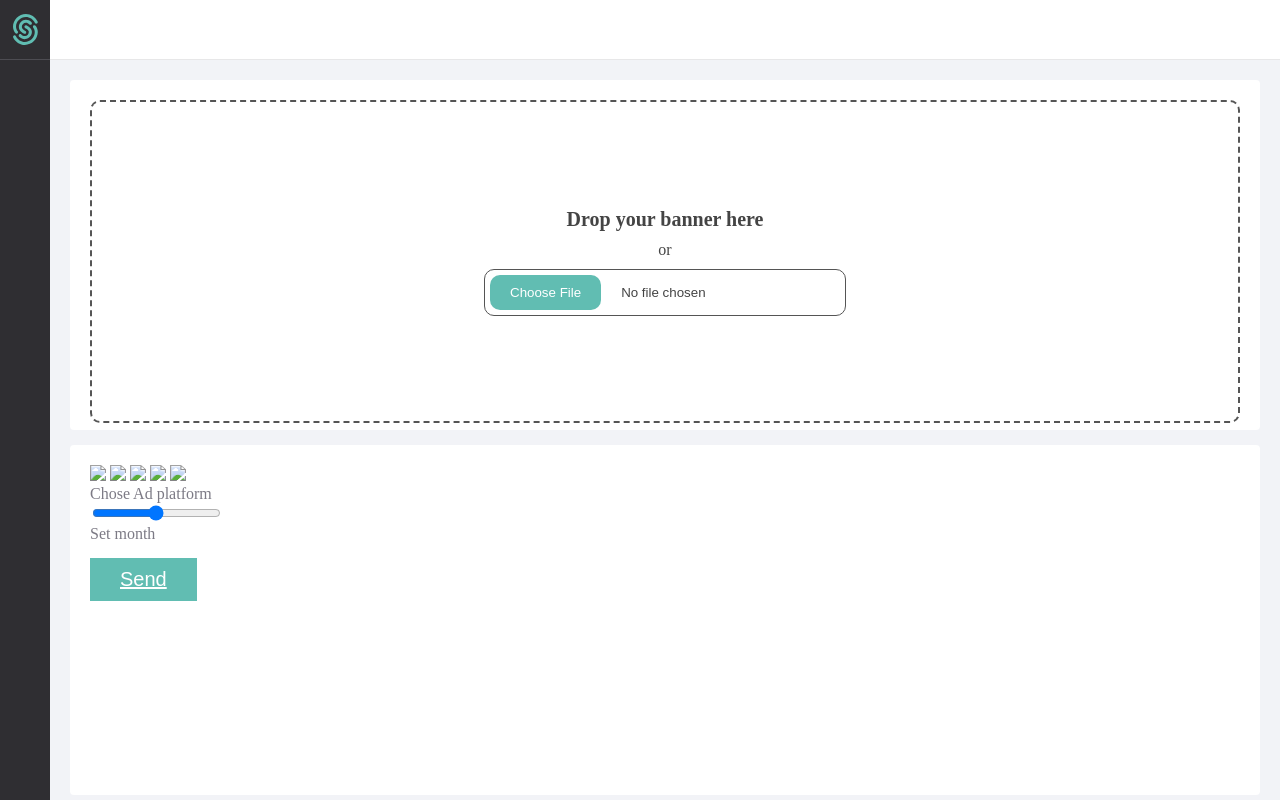
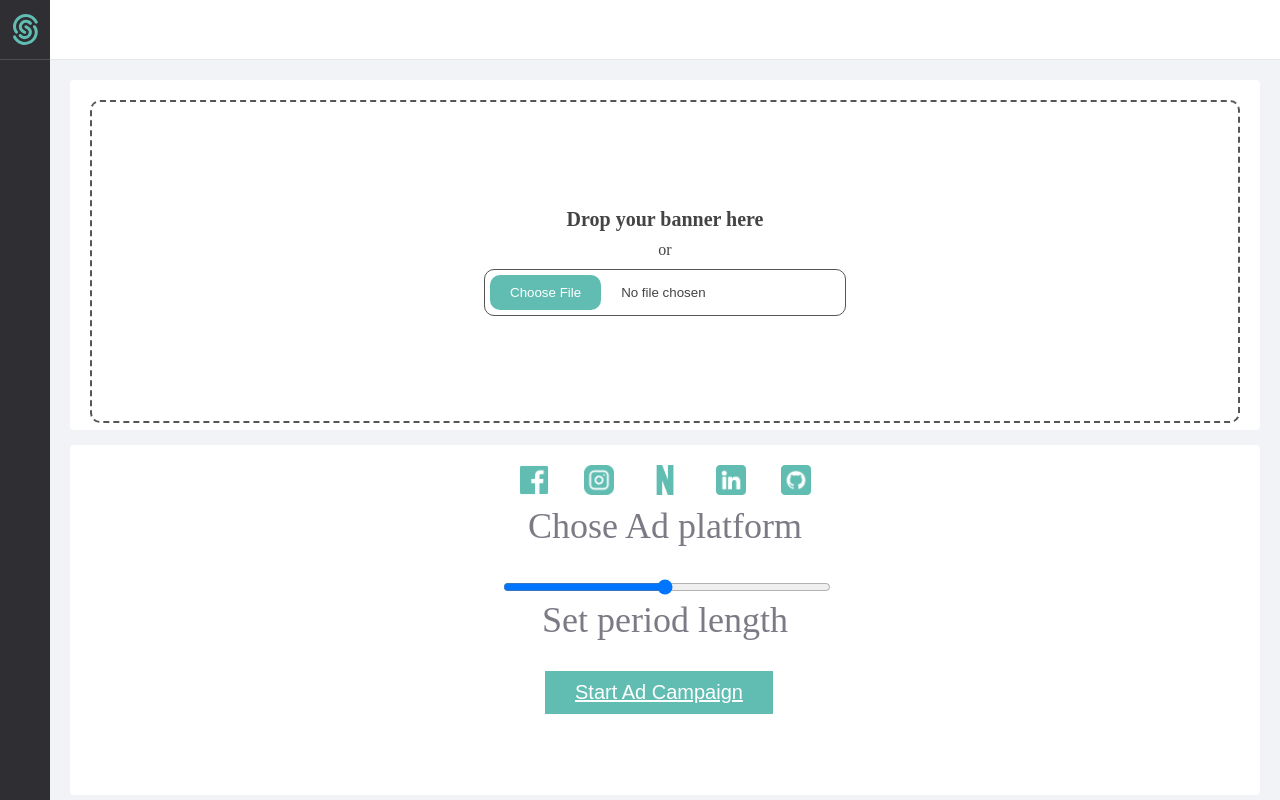
Before and after one commit to jgbf/seon_junctionx_2022, a plain HTML site: page ui/ads.html in a window 1280 px wide. Drawn offline with Linux system fonts and the light colour scheme.

Commit message:
fix ads page ui

```diff
--- a/ui/ads.html
+++ b/ui/ads.html
@@ -28,15 +28,21 @@
                 </label>
             </div>
             <div class="main-container">
+                <div id="platformselector">
+                    <div id="simages">
                         <img class="socimage" src="assets/facebook.png">
                         <img class="socimage" src="assets/instagram.png">
                         <img class="socimage" src="assets/netflix.png">
                         <img class="socimage" src="assets/linkedin.png">
                         <img class="socimage" src="assets/github.png">
+                    </div>
                     <div id="szoveg">Chose Ad platform</div>
                     <input class="slider" type="range" min="1" max="100" value="50">
-                <div id="monthszoveg">Set month</div>
-                <button><a href="/" style="color: #ffffff">Send</a></button>
+                    <div id="monthszoveg">Set period length</div>
+                    <div id="btnsht">
+                        <button><a href="/" style="color: #ffffff">Start Ad Campaign</a></button>
+                    </div>
+                </div>
             </div>
         </div>
 
--- a/ui/styles/style.css
+++ b/ui/styles/style.css
@@ -353,3 +353,41 @@ input[type=file]::file-selector-button:hover {
 .socimage {
     width: 30px;
 }
+
+#platformselector {
+    width: 328px;;
+    margin: auto;
+}
+
+#simages {
+    display: flex;
+}
+
+img.socimage {
+    margin: auto;
+    cursor: pointer;
+}
+
+#szoveg {
+    font-size: 36px;
+    margin-top: 10px;
+    margin-bottom: 30px;
+    text-align: center;
+}
+
+.slider {
+    width: 328px;
+}
+
+#monthszoveg {
+    font-size: 36px;
+
+    margin-bottom: 15px;
+    text-align: center;
+}
+
+
+#btnsht {
+    width: 240px;
+    margin: auto;
+}
```
Also changed, not shown: ui/assets/facebook.png (added), ui/assets/github.png (added), ui/assets/instagram.png (added), ui/assets/linkedin.png (added), ui/assets/netflix.png (added). Lines whose indentation alone changed are shown as unchanged.
